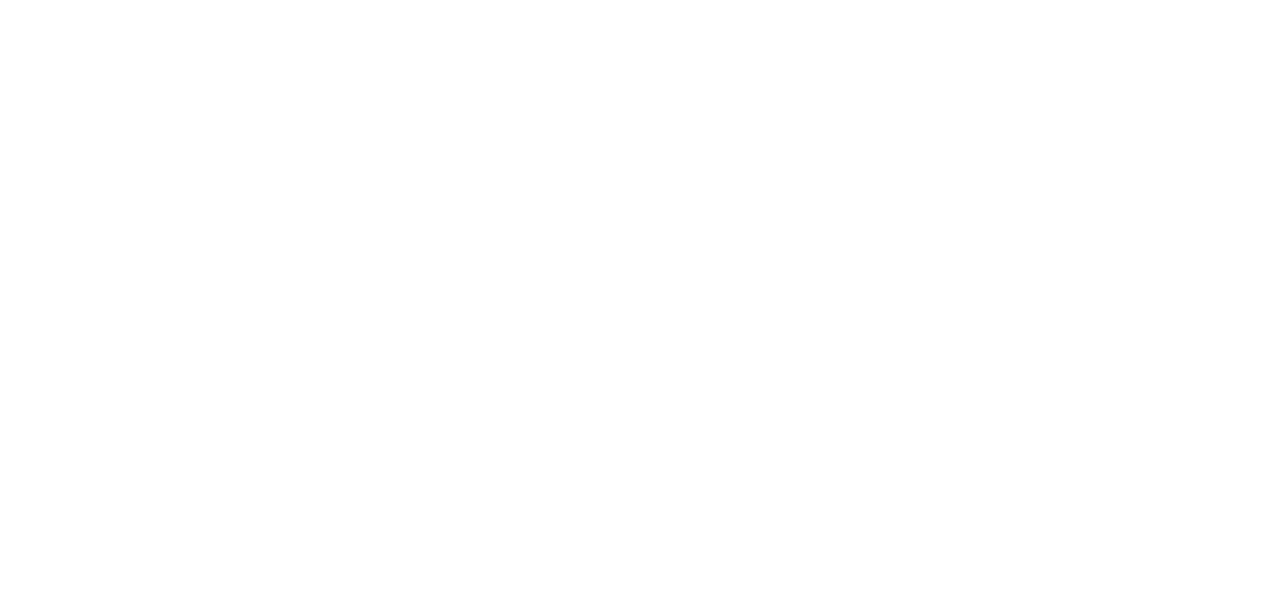
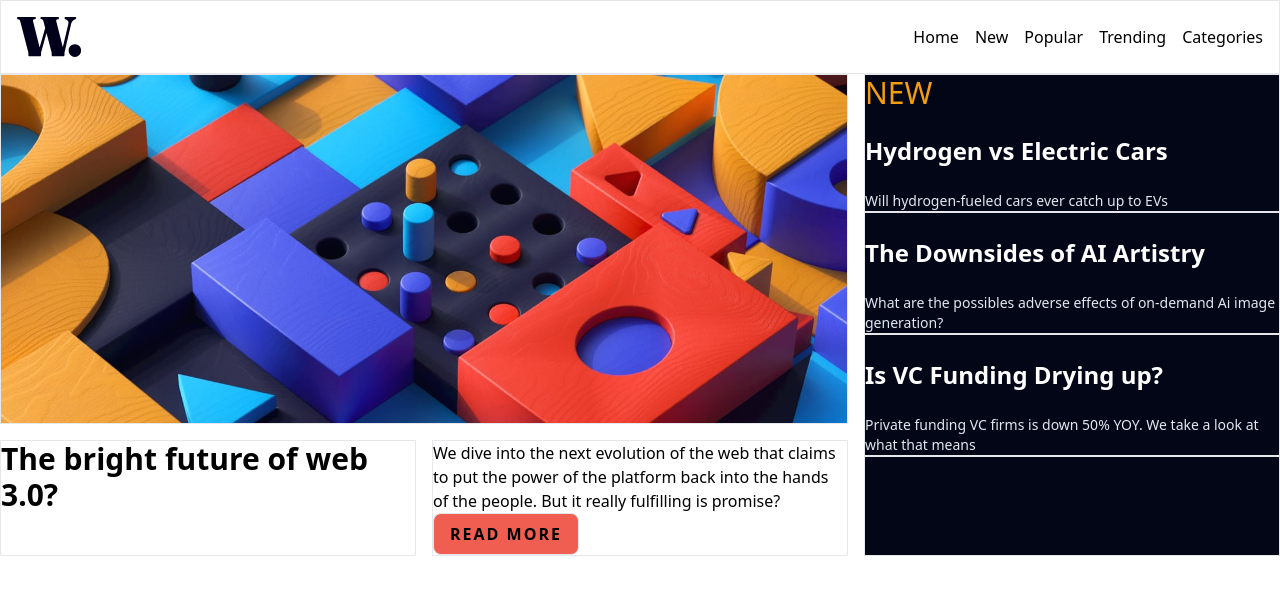
Before and after one commit to eber2k1/repaso-git-201, a plain HTML site: page index.html in a window 1280 px wide. Drawn offline with nearby package versions, Linux system fonts and the light colour scheme.

Commit message:
commit 40

```diff
--- a/index.html
+++ b/index.html
@@ -6,7 +6,57 @@
     <script src="https://cdn.tailwindcss.com"></script>
     <title>Document</title>
 </head>
-<body>
+<body >
+    <header class="flex justify-between items-center border p-4">
+        <img src="./images/logo.svg" alt="">
+        <ul class="flex gap-4">
+            <li>Home</li>
+            <li>New</li>
+            <li>Popular</li>
+            <li>Trending</li>
+            <li>Categories</li>
+        </ul>
+        </ul>
+    </header>
+    <main>
+        <section class="grid grid-cols-3 gap-4 ">
+            <div class=" col-span-2 border" >
+                <img src="/images/image-web-3-desktop.jpg" alt="">
+            </div>
+            <div class="row-span-2 border bg-slate-950 text-white">
+                <div class="space-y-6">
+                    <div>
+                    <h2 class="text-3xl text-amber-500">NEW</h2>
+                </div >
+                <div class="border-b-2 space-y-6">
+                    <h3 class=" text-2xl font-bold">Hydrogen vs Electric Cars</h3>
+                    <p class="text-sm text-slate-200">Will hydrogen-fueled cars ever catch up to EVs</p>
+                </div>
+                <div class="border-b-2 space-y-6">
+                    <h3 class=" text-2xl font-bold" >The Downsides of AI Artistry</h3>
+                    <p class="text-sm text-slate-200">What are the possibles adverse effects of on-demand Ai image generation?</p>
+                </div>
+                <div class="border-b-2 space-y-6">
+                    <h3 class=" text-2xl font-bold">Is VC Funding Drying up?</h3>
+                    <p class="text-sm text-slate-200">Private funding VC firms is down 50% YOY. We take a look at what that means</p>
+                </div>
+                </div>
+            </div>
+            <div class="border" >
+                <h2 class="text-3xl font-black">
+                    The bright future of web 3.0?
+                </h2>
+            </div>
+            <div class="border">
+                <p>
+                    We dive into the next evolution of the web that claims to put the power of the platform back into the hands of the people. But it really fulfilling is promise?
+                </p>
+                <button class="bg-[#F05D51] px-4 py-2 border font-semibold tracking-[2px] rounded-lg">
+                    READ MORE
+                </button>
+            </div>
 
+        </section>
+    </main>
 </body>
 </html>
```
Also changed, not shown: images/icon-menu-close.svg (added), images/icon-menu.svg (added), images/image-gaming-growth.jpg (added), images/image-retro-pcs.jpg (added), images/image-top-laptops.jpg (added), images/image-web-3-desktop.jpg (added), images/image-web-3-mobile.jpg (added), images/logo.svg (added).
